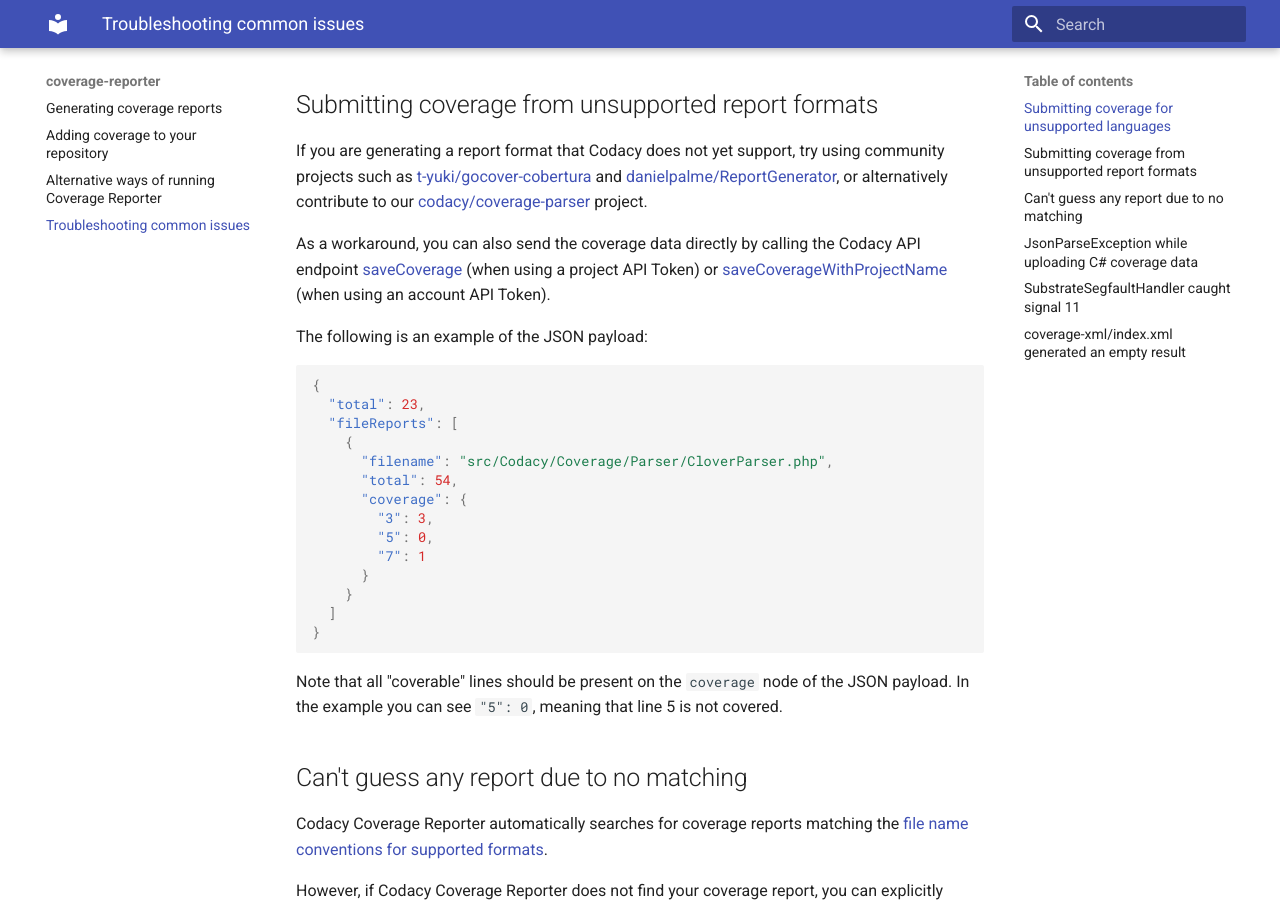
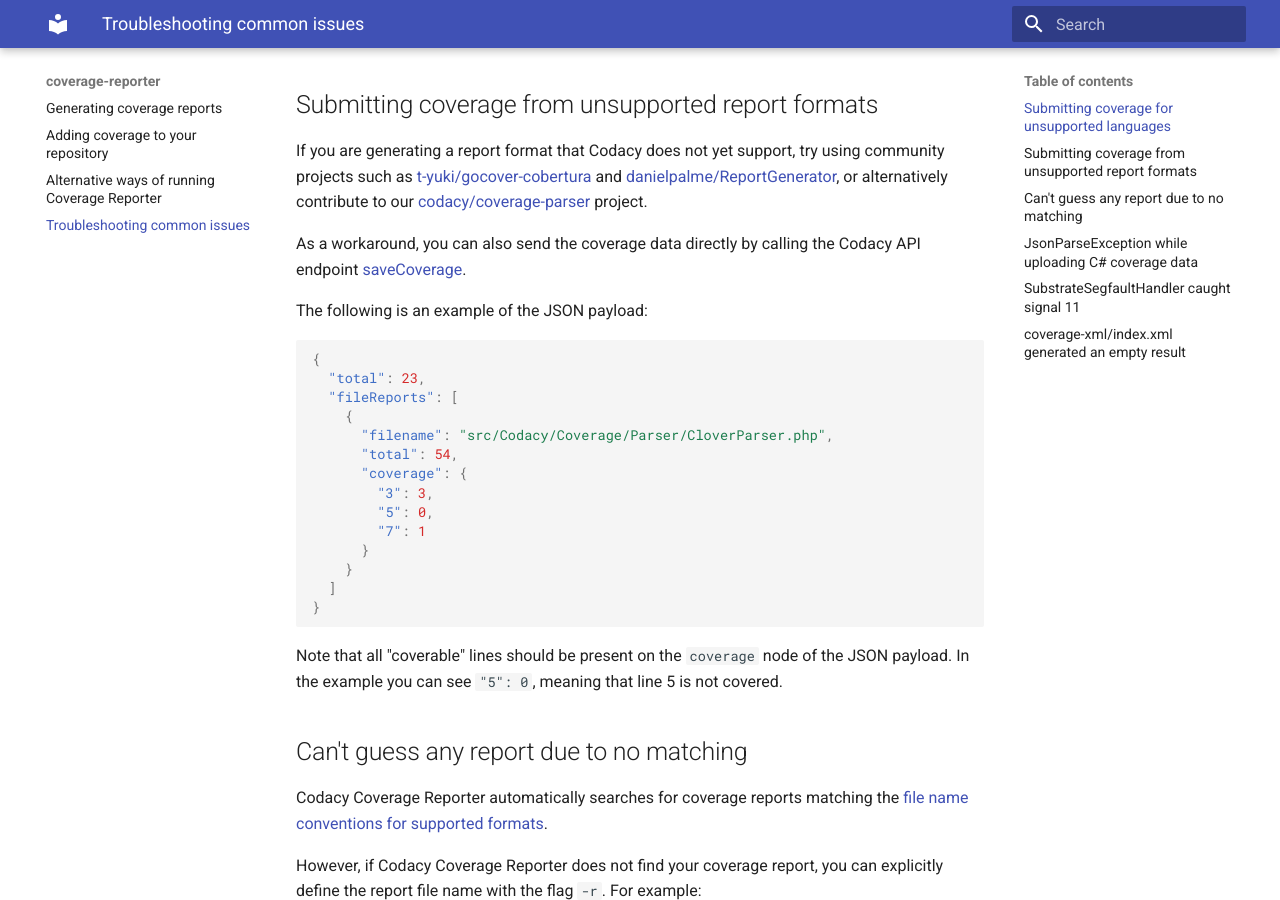
Before and after one commit to codacy/codacy-coverage-reporter, an MkDocs documentation site: the page built from docs/troubleshooting-common-issues.md, in a window 1280 px wide and 900 px high, scrolled down 468 px. Built offline with MkDocs 1.6.1 and Material for MkDocs 9.7.7, drawn with Linux system fonts in a browser that asks for light colours.

Commit message:
doc: Remove references to account API Token

```diff
--- a/docs/troubleshooting-common-issues.md
+++ b/docs/troubleshooting-common-issues.md
@@ -17,7 +17,7 @@
 
 If you are generating a report format that Codacy does not yet support, try using community projects such as [t-yuki/gocover-cobertura](https://github.com/t-yuki/gocover-cobertura) and [danielpalme/ReportGenerator](https://github.com/danielpalme/ReportGenerator), or alternatively contribute to our [codacy/coverage-parser](https://github.com/codacy/coverage-parser) project.
 
-As a workaround, you can also send the coverage data directly by calling the Codacy API endpoint [saveCoverage](https://api.codacy.com/swagger#savecoverage) (when using a project API Token) or [saveCoverageWithProjectName](https://api.codacy.com/swagger#savecoveragewithprojectname) (when using an account API Token).
+As a workaround, you can also send the coverage data directly by calling the Codacy API endpoint [saveCoverage](https://api.codacy.com/swagger#savecoverage).
 
 The following is an example of the JSON payload:
 
```
Also changed, not shown: docs/adding-coverage-to-your-repository.md (+1 -0 lines), docs/alternative-ways-of-running-coverage-reporter.md (+1 -1 lines).
